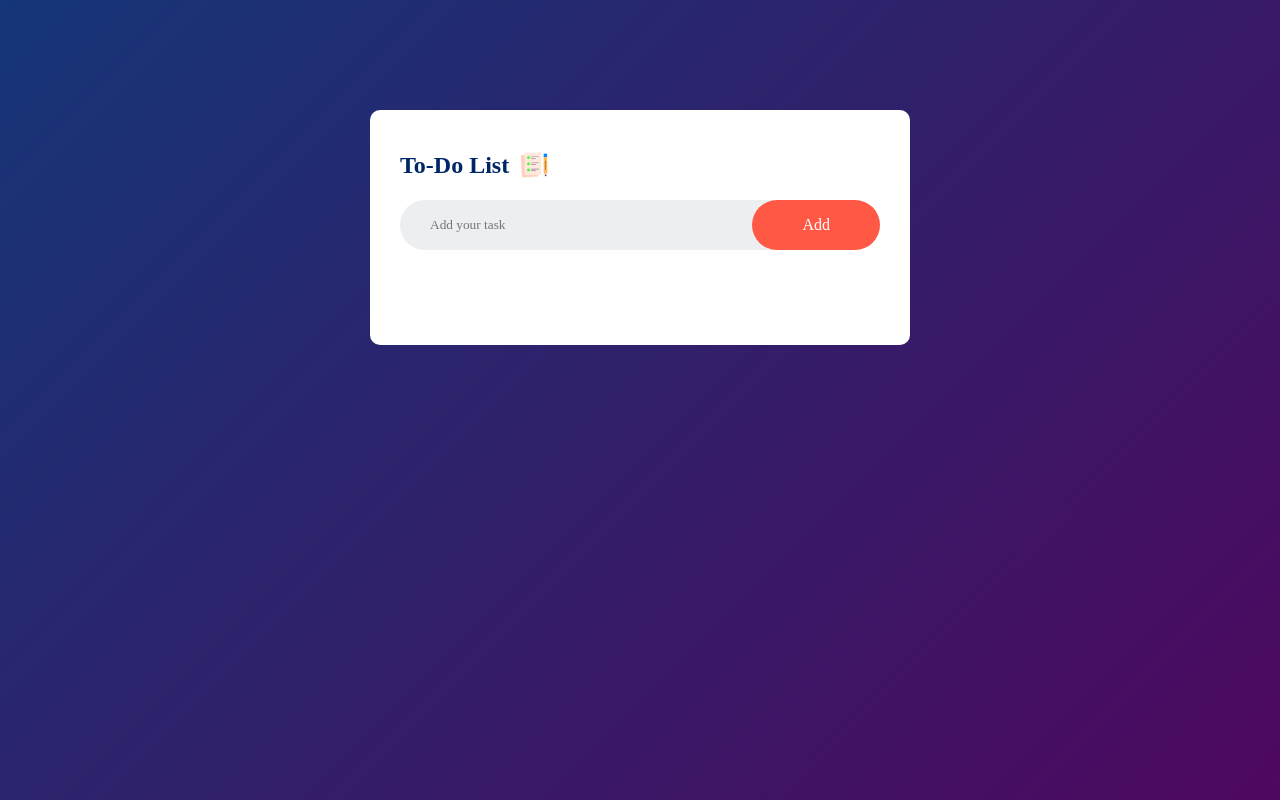
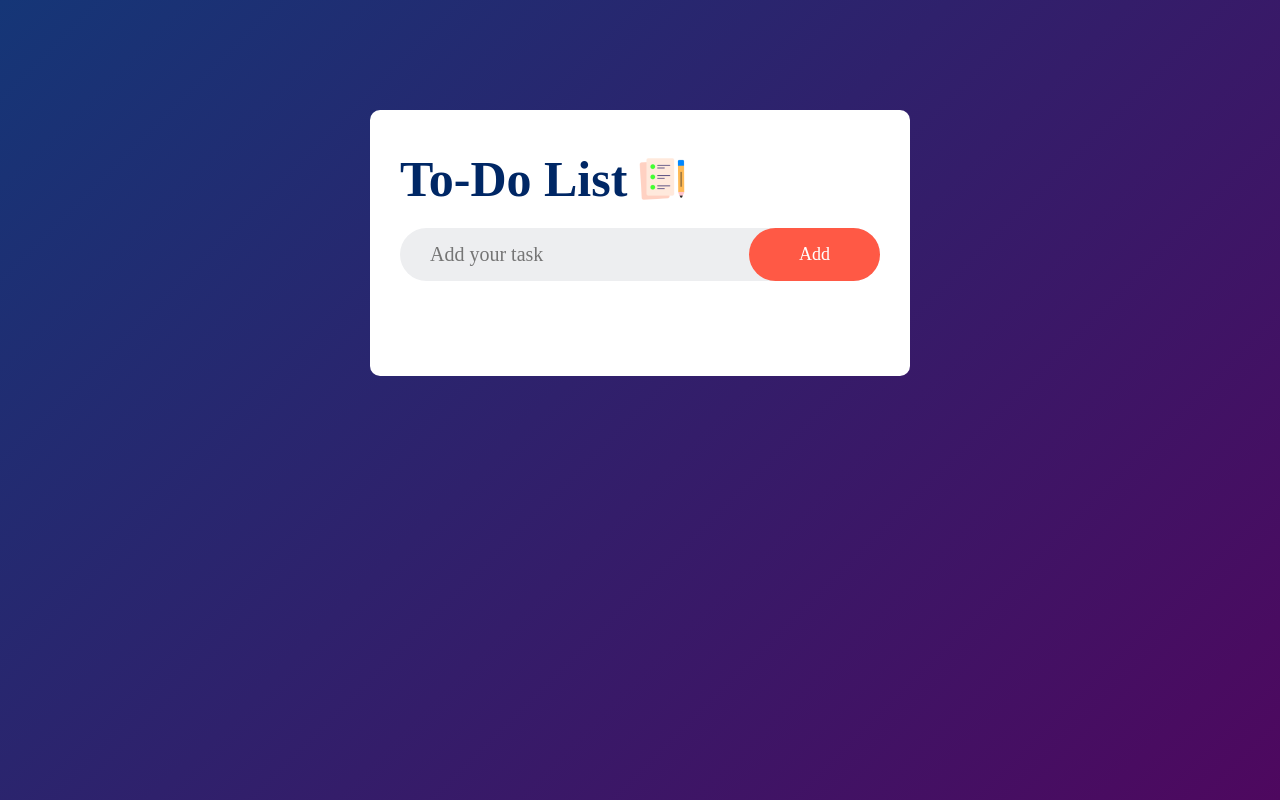
Before and after one commit to michaelfourie158/To-do-List, a plain HTML site: page index.html in a window 1280 px wide. Drawn offline with Linux system fonts and the light colour scheme.

Commit message:
changed font sizes

```diff
--- a/style.css
+++ b/style.css
@@ -26,10 +26,12 @@
     display: flex;
     align-items: center;
     margin-bottom: 20px;
+    font-size: 50px;
+    cursor: default;
 }
 
 .todo-app h2 img{
-    width: 30px;
+    width: 50px;
     margin-left: 10px;
 }
 
@@ -49,7 +51,7 @@ input{
     outline: none;
     background: transparent;
     padding: 10px;
-    font-weight: 14px;
+    font-size: 20px;
 }
 
 button{
@@ -58,7 +60,7 @@ button{
     padding: 16px 50px;
     background: #ff5945;
     color: #fff;
-    font-size: 16px;
+    font-size: 18px;
     cursor: pointer;
     border-radius: 40px;
 }
```
Also changed, not shown: index.html (+1 -1 lines).
